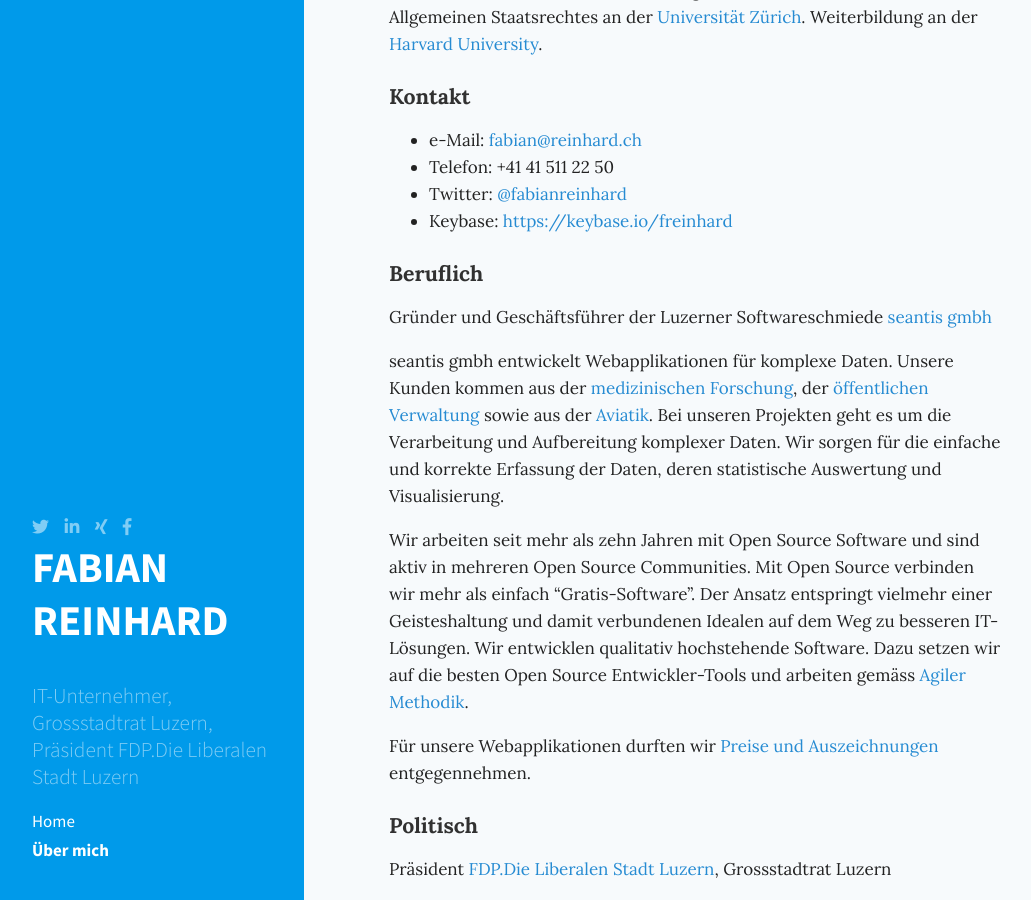
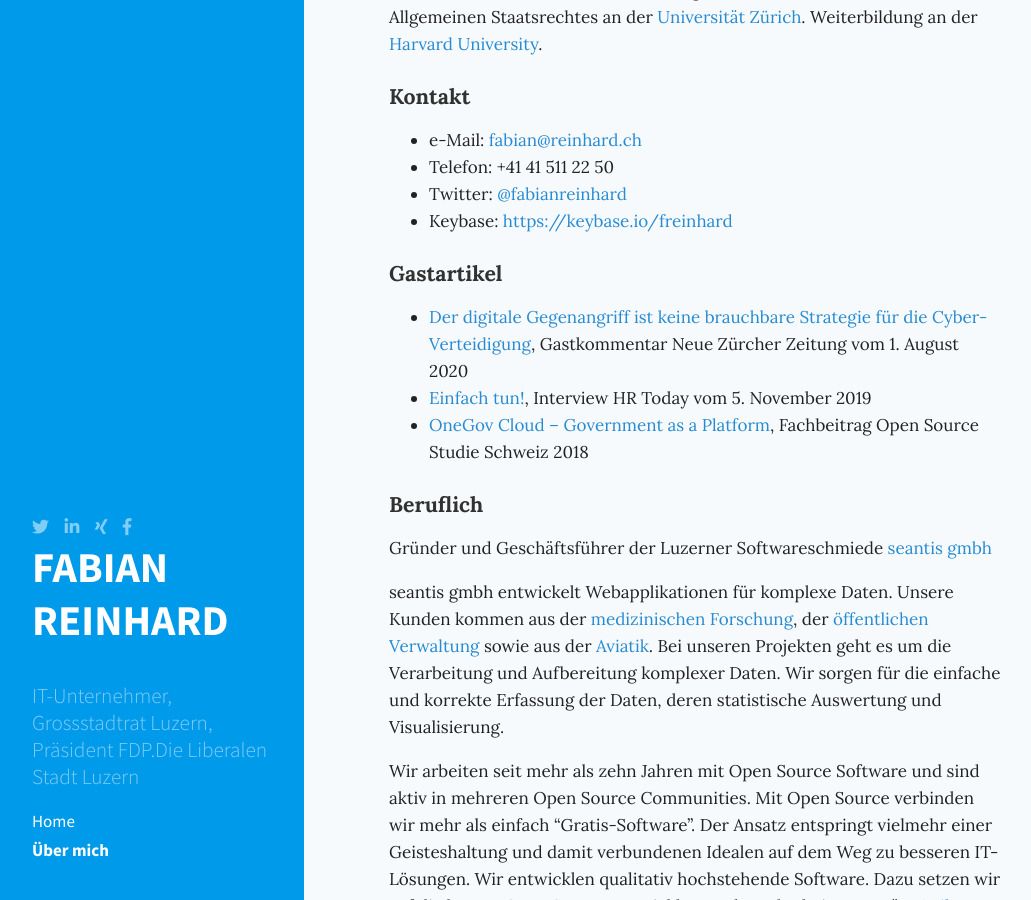
Before and after one commit to freinhard/freinhard.github.io, a Jekyll site: the page built from about.md, in a window 1280 px wide and 900 px high, scrolled down 842 px. Shown: the whole window, without its empty margins (2-1033 px from the left). Built offline with Jekyll 4.4.1, drawn with Linux system fonts in a browser that asks for light colours; nearby versions of some CDN libraries; comment, search, counter and statistics services are not loaded.

Commit message:
Gastartikel

```diff
--- a/about.md
+++ b/about.md
@@ -18,6 +18,11 @@
 - Telefon: +41 41 511 22 50
 - Twitter: [@fabianreinhard](https://www.twitter.com/fabianreinhard)
 - Keybase: [https://keybase.io/freinhard](https://keybase.io/freinhard)
+
+### Gastartikel
+- [Der digitale Gegenangriff ist keine brauchbare Strategie für die Cyber-Verteidigung](https://www.nzz.ch/schweiz/der-digitale-gegenangriff-ist-keine-gute-verteidigungsstrategie-ld.1568757), Gastkommentar Neue Zürcher Zeitung vom 1. August 2020
+- [Einfach tun!](https://hrtoday.ch/de/article/einfach-tun-knowing-learning-doing-gap), Interview HR Today vom 5. November 2019
+- [OneGov Cloud – Government as a Platform](https://www.oss-studie.ch/open-source-studie-2018.pdf), Fachbeitrag Open Source Studie Schweiz 2018
 
 ### Beruflich
 Gründer und Geschäftsführer der Luzerner Softwareschmiede [seantis gmbh](https://www.seantis.ch)
```
